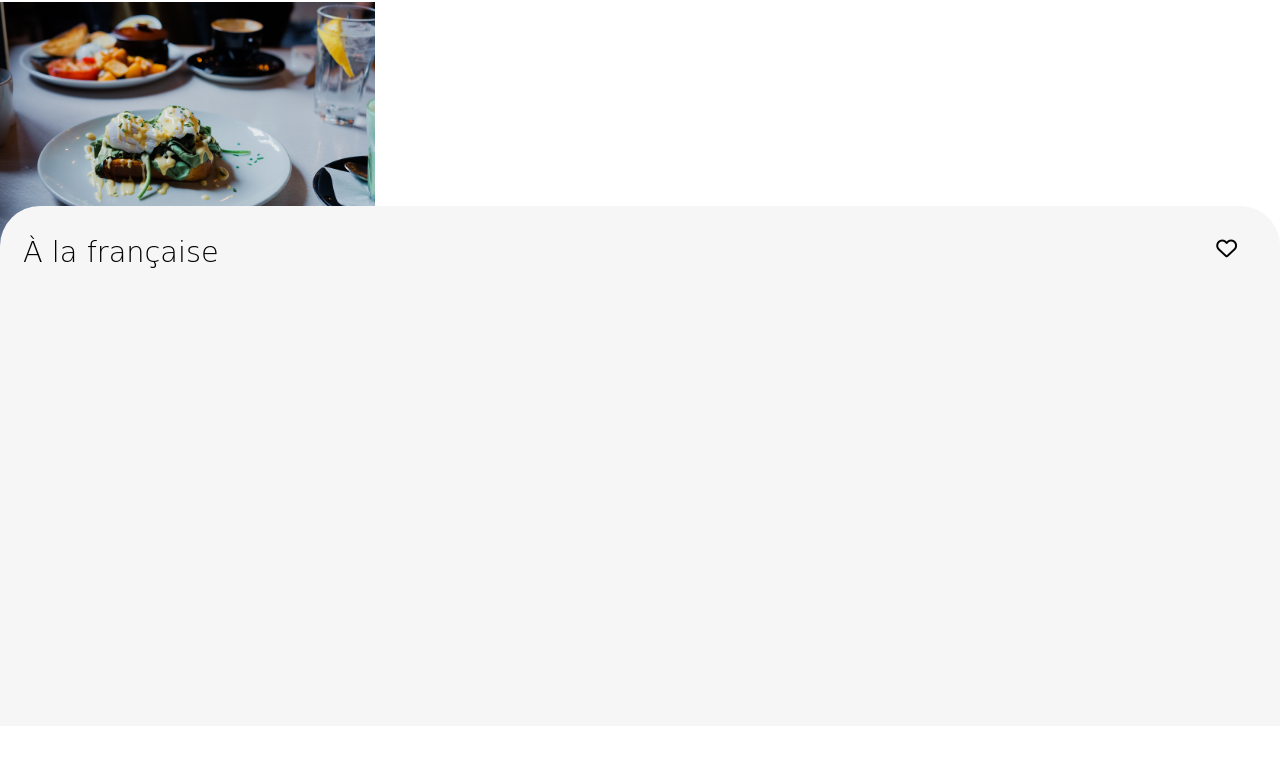
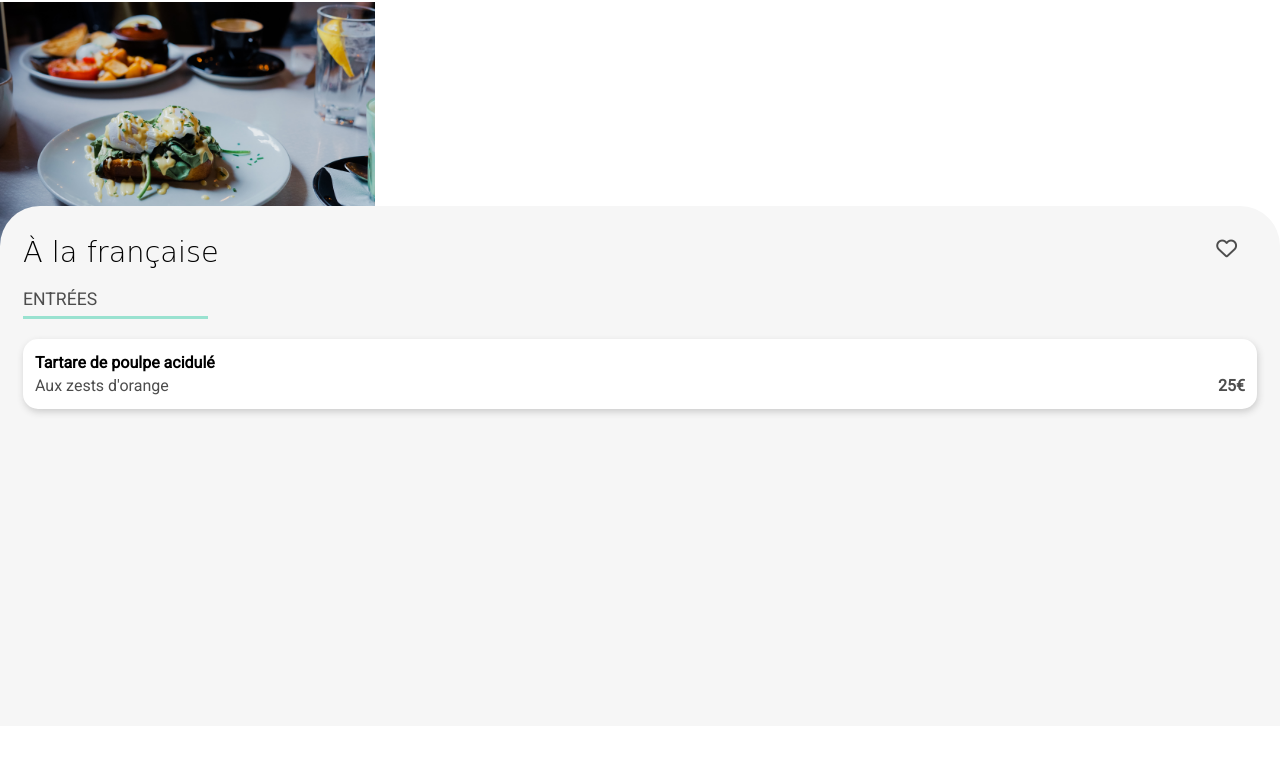
Before and after one commit to Emi-vas/EmilienVaschalde_3_18052021, a plain HTML site: page pages/menu_alafrancaise.html in a window 1280 px wide. Shown: the part 66-842 px from the top of the page. Drawn offline with Linux system fonts and the light colour scheme; a web font is replaced by a local one.

Commit message:
premier bloc menu1 - sans anim

```diff
--- a/pages/menu_alafrancaise.html
+++ b/pages/menu_alafrancaise.html
@@ -26,6 +26,25 @@
         <i class="fas fa-heart main__titre__coeur--actif"></i>
         </div>
 
+        <div class="menu">
+            <h2 class="menu__titre">Entrées</h2>
+            <div class="menu__under"></div>
+
+            <a href="#" class="menu__compo">
+                <p> <strong class="menu__compo--black">Tartare de poulpe acidulé</strong> <br>
+                    Aux zests d'orange
+                </p>
+
+                <div class="menu__compo__prix">
+                  <p><strong>25€</strong></p>
+
+                </div>
+
+            </a>
+            <div class="menu__compo__check"></div>
+
+        </div>
+
 
 
 
--- a/pages/menu_style.scss
+++ b/pages/menu_style.scss
@@ -2,13 +2,15 @@
 @import "../layouts/_header";
 @import "../layouts/_footer";
 
-@import "../utils/mixin";
+@import "../utils/_mixin";
+@import "../utils/varialbes";
+
+
 .image img {
     width: auto;
     height: 250px;
     object-fit: cover;
 }
-
 
 main {
     border-top-left-radius: 40px 40px;
@@ -44,3 +46,45 @@ main {
         }
     }
 }
+
+
+.menu {
+
+    &__titre {
+        font-weight: lighter;
+        font-size: 1.1em;
+        color: $clr-txt-alt;
+        text-transform: uppercase;
+
+        margin-bottom: 7px;
+    }
+
+    &__under {
+        height: 3px;
+        width: 15%;
+        background: $clr-ter;
+    }
+}
+
+.menu__compo {
+    @include box;
+    justify-content: space-between;
+    align-items: flex-end;
+
+    padding: 12px;
+
+    color: $clr-txt;
+    background: white;
+    text-decoration: none;
+
+    p {
+        margin: 0;
+        color: $clr-txt-alt;
+        line-height: 23px;
+    }
+
+    &--black {
+        color: black;
+    }
+
+}
--- a/utils/_mixin.scss
+++ b/utils/_mixin.scss
@@ -65,11 +65,14 @@
 }
 
 
+
+/*------------------------- Css du coeur ----------------------*/
 @mixin coeur {
     font-size: 1.3em;
     position: absolute;
     bottom: 30px;
     right: 20px;
+    color: $clr-txt-alt;
 }
 
 @mixin coeur-bg-actif {
--- a/utils/_varialbes.scss
+++ b/utils/_varialbes.scss
@@ -3,7 +3,7 @@ $clr-sec : #FF79DA;
 $clr-ter : #99E2D0;
 
 $clr-txt : #000;
-$clr-txt-alt : lighten($color: $clr-txt, $amount: 20);
+$clr-txt-alt : lighten($color: $clr-txt, $amount: 30);
 $clr-txt-alt2 : lighten($color: $clr-txt, $amount: 50);
 $clr-txt-alt3 : lighten($color: $clr-txt, $amount: 85); /*footer*/
 
```
Also changed, not shown: pages/menu_style.css, 1 other file.
